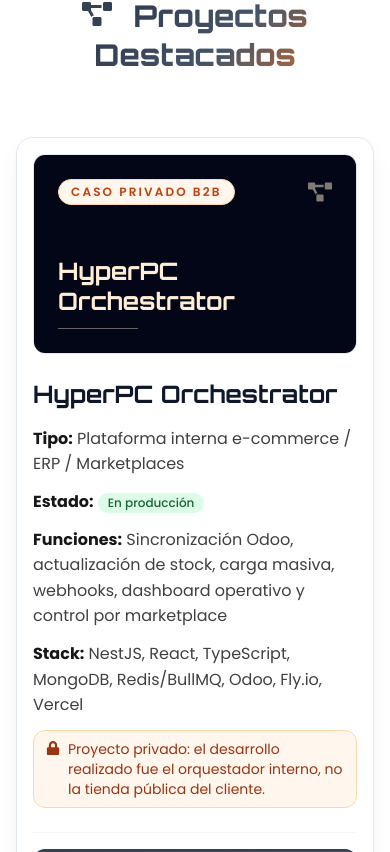
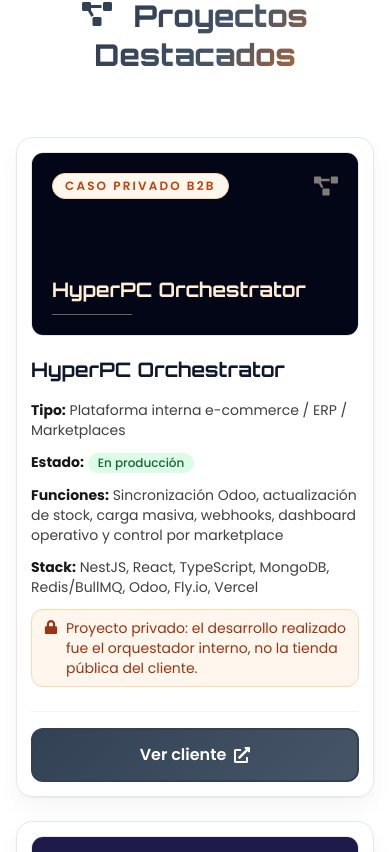
Before and after one commit to richardggarcia/bitsdeve, a React (Vite) app: page / in a window 390 px wide. Shown: the part 4912-5764 px from the top of the page. Built offline with nearby package versions, Linux system fonts and the light colour scheme.

Commit message:
style(projects): compactar tarjetas en movil

```diff
--- a/src/components/Projects.tsx
+++ b/src/components/Projects.tsx
@@ -99,10 +99,10 @@
 
                 <div className="grid grid-cols-1 md:grid-cols-2 gap-6 md:gap-10">
                     {projects.map((project) => (
-                        <div key={project.id} className="premium-card p-4 md:p-7 rounded-2xl card-hover flex flex-col h-full">
+                        <div key={project.id} className="premium-card p-3.5 md:p-7 rounded-2xl card-hover flex flex-col h-full">
 
                             {/* Media Container */}
-                            <div className="relative rounded-xl mb-6 overflow-hidden border border-slate-200 bg-neutral-100 aspect-video min-h-[200px] sm:min-h-0 flex items-center justify-center">
+                            <div className="relative rounded-xl mb-5 md:mb-6 overflow-hidden border border-slate-200 bg-neutral-100 aspect-video min-h-[160px] sm:min-h-0 flex items-center justify-center">
                                 {project.videoUrl ? (
                                     <iframe
                                         className="w-full h-full absolute inset-0"
@@ -113,7 +113,7 @@
                                         allowFullScreen
                                     ></iframe>
                                 ) : (
-                                    <div className={`w-full h-full absolute inset-0 ${project.previewClass} flex flex-col justify-between p-6`}>
+                                    <div className={`w-full h-full absolute inset-0 ${project.previewClass} flex flex-col justify-between p-5 md:p-6`}>
                                         <div className="flex items-center justify-between">
                                             <span className={`rounded-full border px-3 py-1 text-xs font-semibold uppercase tracking-[0.18em] ${project.accentClass}`}>
                                                 {project.label}
@@ -121,7 +121,7 @@
                                             <FaProjectDiagram className="text-2xl opacity-50" />
                                         </div>
                                         <div>
-                                            <span className="block font-orbitron text-2xl font-bold leading-tight">{project.title}</span>
+                                            <span className="block font-orbitron text-xl md:text-2xl font-bold leading-tight">{project.title}</span>
                                             <span className="mt-3 block h-px w-20 bg-current opacity-40" />
                                         </div>
                                     </div>
@@ -130,11 +130,11 @@
 
                             {/* Content Container */}
                             <div className="flex-grow flex flex-col">
-                                <h3 className="text-2xl md:text-3xl font-bold font-orbitron mb-4 text-slate-900">
+                                <h3 className="text-xl md:text-3xl font-bold font-orbitron mb-4 text-slate-900">
                                     {project.title}
                                 </h3>
 
-                                <div className="space-y-3 mb-6 flex-grow font-poppins text-neutral-700">
+                                <div className="space-y-3 mb-6 flex-grow font-poppins text-sm md:text-base text-neutral-700">
                                     <p><strong className="text-neutral-900">Tipo:</strong> {project.type}</p>
                                     <p><strong className="text-neutral-900">Estado:</strong> <span className="inline-flex items-center px-2.5 py-0.5 rounded-full text-xs font-medium bg-green-100 text-green-800">{project.status}</span></p>
                                     <p><strong className="text-neutral-900">Funciones:</strong> {project.features}</p>
```
